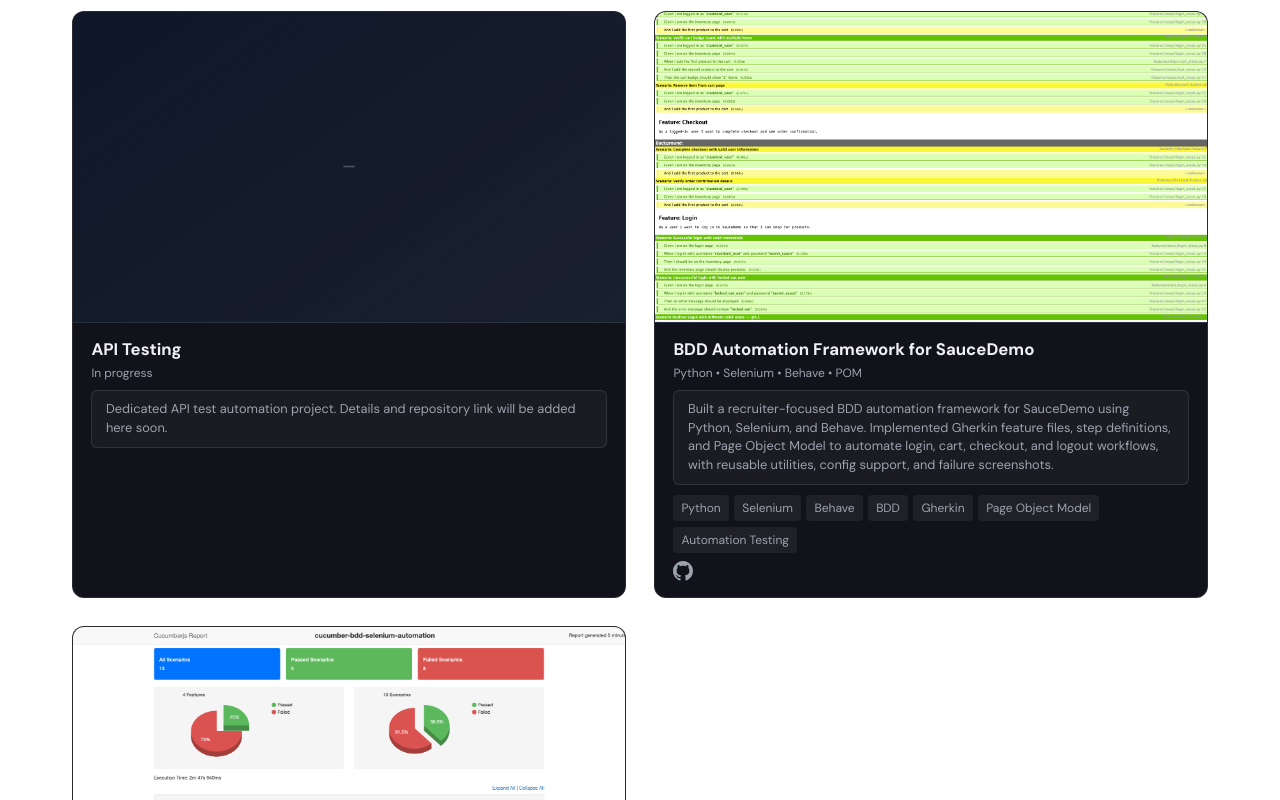
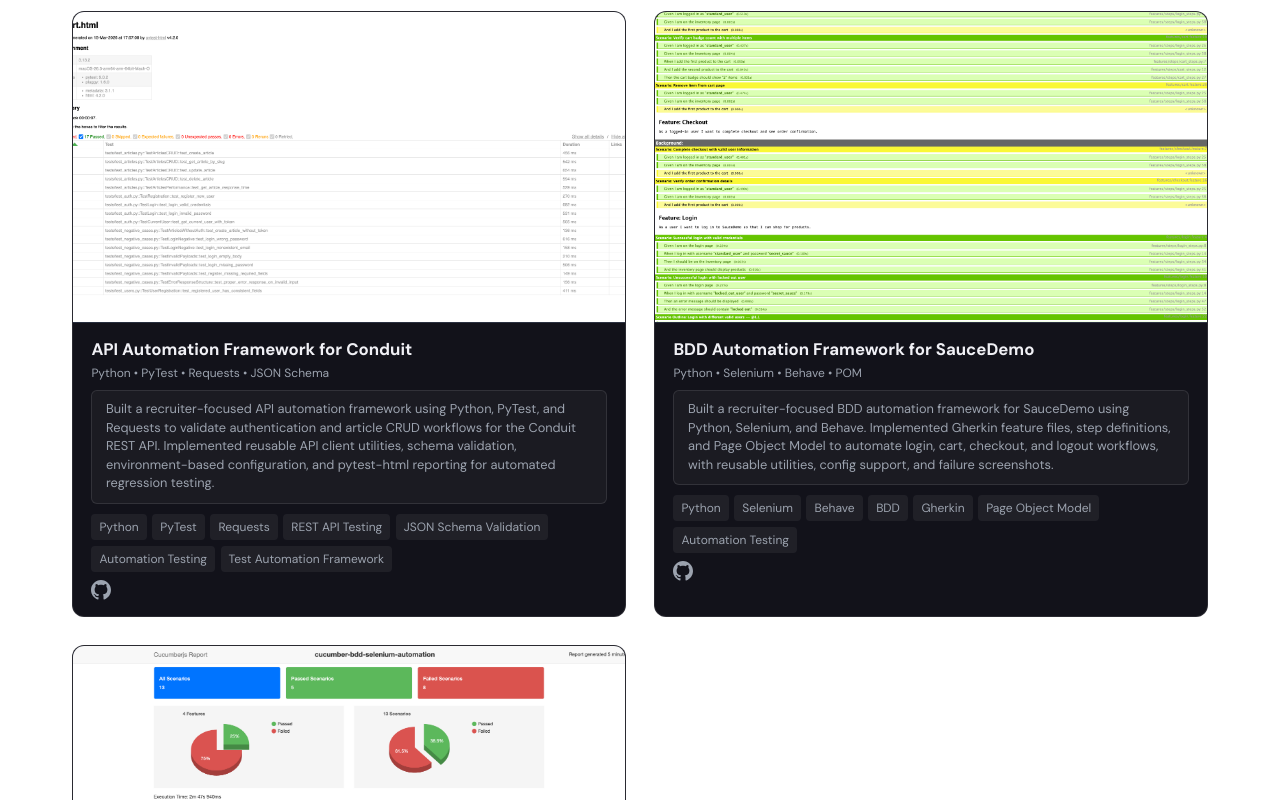
Before and after one commit to mojsun/QA-Portfolio-, a React (Vite) app: page /qa in a window 1280 px wide. Shown: the part 813-1613 px from the top of the page. Built offline with nearby package versions, Linux system fonts and the light colour scheme.

Commit message:
adding github url for api qa project conduit

```diff
--- a/src/data/qaProjects.js
+++ b/src/data/qaProjects.js
@@ -21,12 +21,21 @@
     imageUrl: "/report-summary-orangeHRM%20Ui.png",
   },
   {
-    id: "api",
-    title: "API Testing",
-    tagline: "In progress",
-    desc: "Dedicated API test automation project. Details and repository link will be added here soon.",
-    techs: [],
-    github: null,
+    id: "api-conduit",
+    title: "API Automation Framework for Conduit",
+    tagline: "Python • PyTest • Requests • JSON Schema",
+    desc: "Built a recruiter-focused API automation framework using Python, PyTest, and Requests to validate authentication and article CRUD workflows for the Conduit REST API. Implemented reusable API client utilities, schema validation, environment-based configuration, and pytest-html reporting for automated regression testing.",
+    techs: [
+      "Python",
+      "PyTest",
+      "Requests",
+      "REST API Testing",
+      "JSON Schema Validation",
+      "Automation Testing",
+      "Test Automation Framework",
+    ],
+    github: "https://github.com/mojsun/API-Automation-Framework-for-Conduit",
+    imageUrl: "/screenshot-of-api-conduit-report.png",
     external: null,
   },
   {
```
Also changed, not shown: public/screenshot-of-api-conduit-report.png (added).
